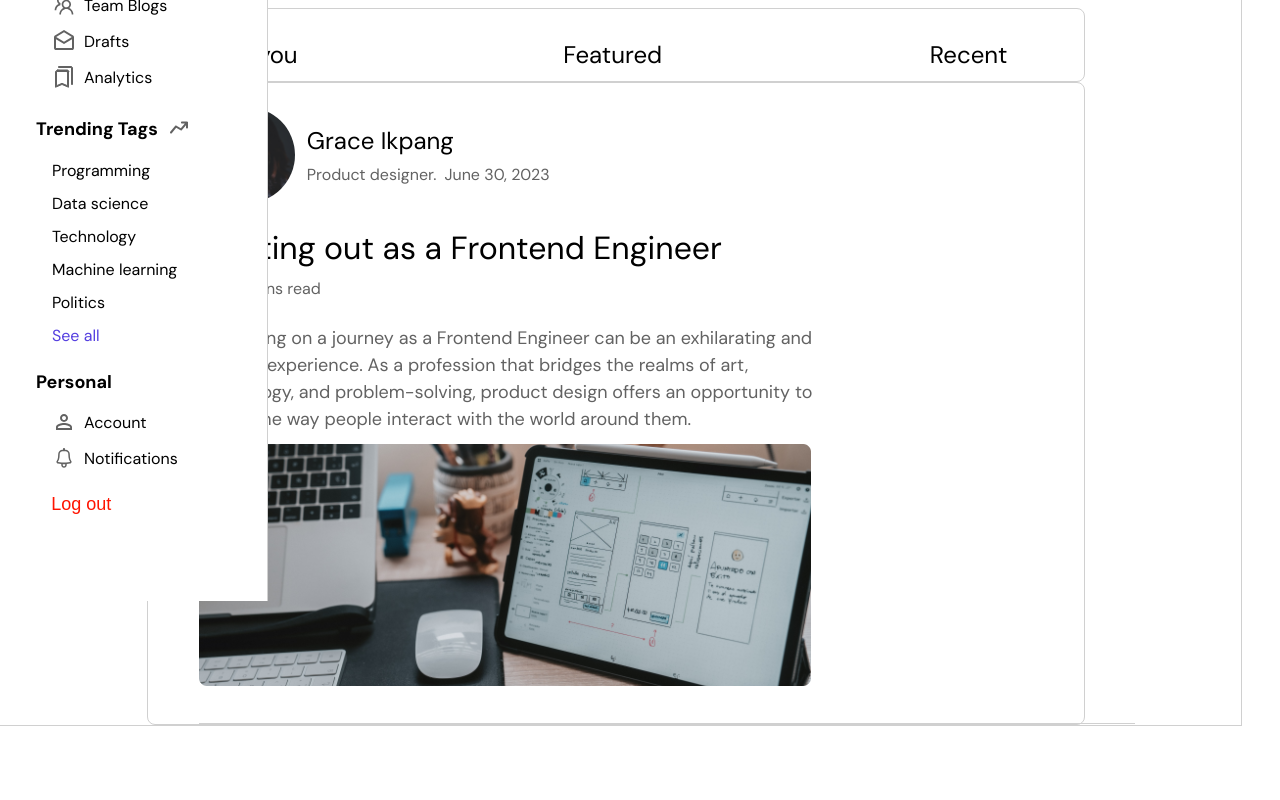
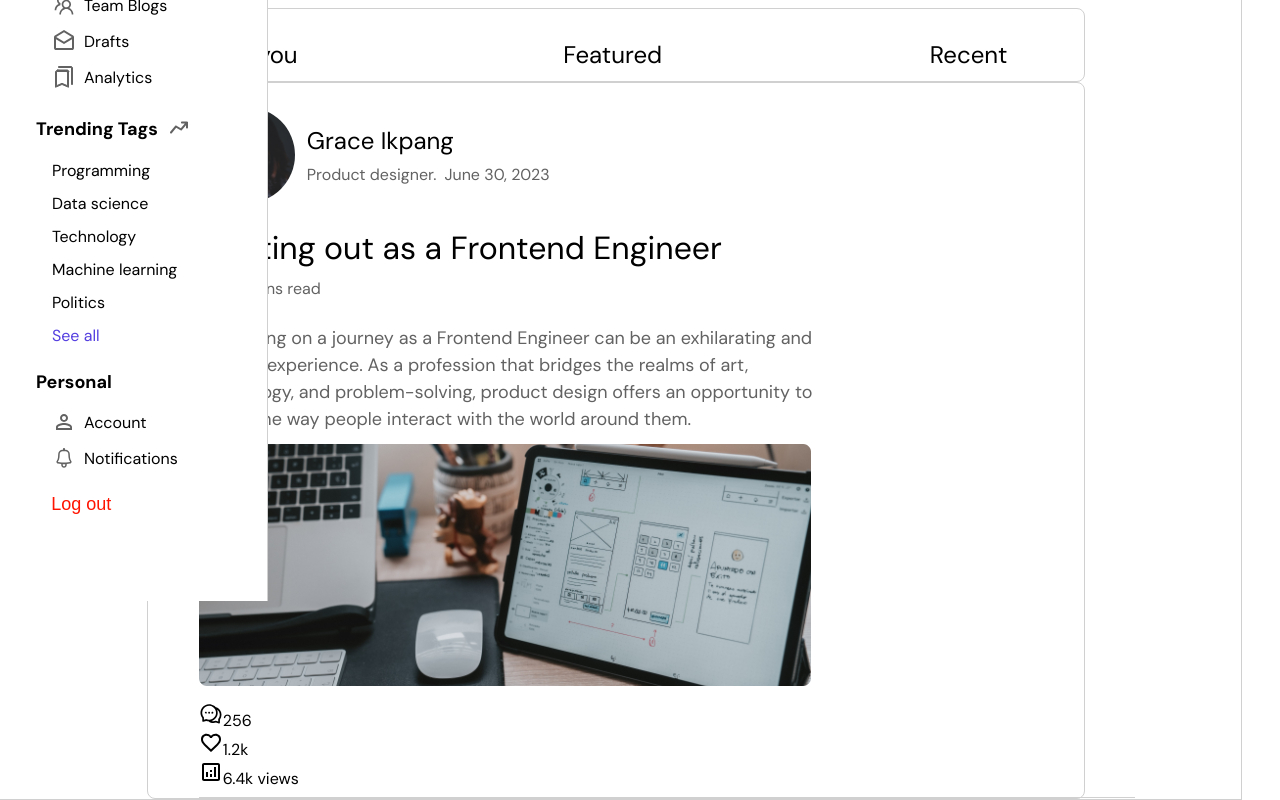
Before and after one commit to okhuaroboosayuki/chatter, a React (Create React App) app: page /feed/1 in a window 1280 px wide. Shown: the part 199-999 px from the top of the page. Before the commit the page ends 925 px from the top, so only its background shows below. Built offline with nearby package versions, Linux system fonts and the light colour scheme; no server answers.

Commit message:
added blog posts comments, likes, & views

```diff
--- a/src/components/AllBlogs.tsx
+++ b/src/components/AllBlogs.tsx
@@ -1,4 +1,7 @@
+import CommentsIcon from "../icons/CommentsIcon";
+import HeartIcon from "../icons/HeartIcon";
 import OpenBookIcon from "../icons/OpenBookIcon";
+import SmallChartIcon from "../icons/SmallChartIcon";
 import "../styles/scss/all-blogs.scss";
 
 export const AllBlogs = () => {
@@ -29,7 +32,9 @@ export const AllBlogs = () => {
           </div>
         </div>
         <div className="blog_title">
-          <h3 className="blog_title_heading">Starting out as a Frontend Engineer</h3>
+          <h3 className="blog_title_heading">
+            Starting out as a Frontend Engineer
+          </h3>
           <p className="blog_post_reading_time">
             <OpenBookIcon className="open_book_icon" />
             <span>10 mins read</span>
@@ -46,8 +51,22 @@ export const AllBlogs = () => {
           <div className="blog_content_image">
             <img src={require("../images/blog-post-pic.png")} alt="post pic" />
           </div>
+
+          <div className="blog_post_analytics">
+            <div className="comments">
+              <CommentsIcon className="comments_icon" />
+              <span className="number_of_comments">256</span>
+            </div>
+            <div className="likes">
+              <HeartIcon className="likes_icon" />
+              <span className="number_of_likes">1.2k</span>
+            </div>
+            <div className="views">
+              <SmallChartIcon className="views_icon" />
+              <span className="number_of_views">6.4k views</span>
+            </div>
+          </div>
         </div>
-        <div className="blog_post_analytics"></div>
       </article>
     </section>
   );
```
